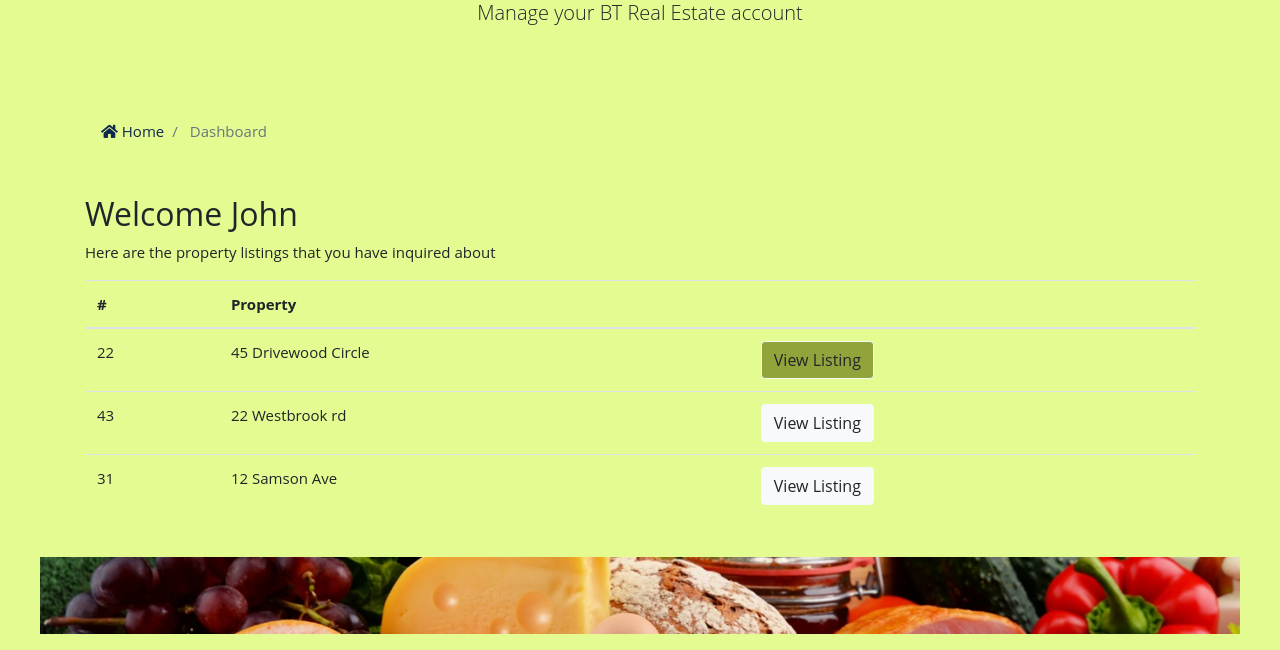
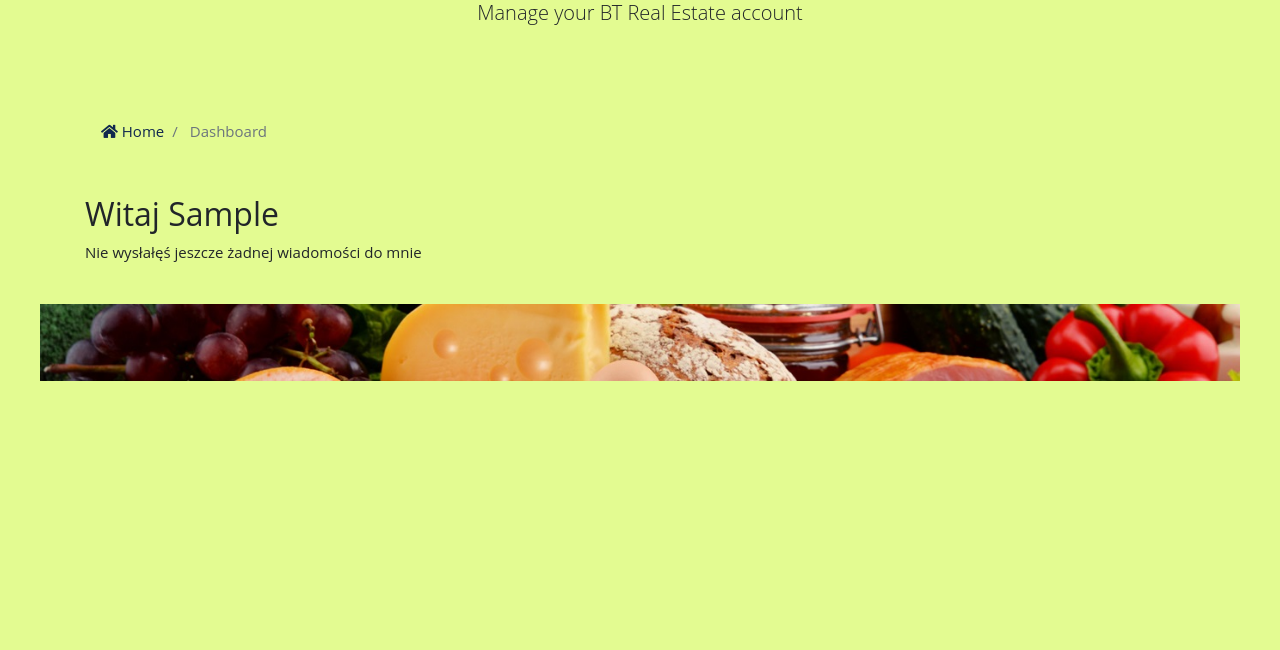
Before and after one commit to jacektessen/dietapp, a Django app: page /accounts/dashboard in a window 1280 px wide. Shown: the part 197-847 px from the top of the page. After the commit the page ends 578 px from the top, so only its background shows below. Run offline with Django 3.2, Linux system fonts and the light colour scheme; the visitor is signed in with stand-in values (Sample User, id 1); data that the repository does not hold is empty; some libraries are stand-ins or nearby versions.

Commit message:
Personalize the dashboard

```diff
--- a/accounts/views.py
+++ b/accounts/views.py
@@ -1,6 +1,7 @@
 from django.shortcuts import render, redirect
 from django.contrib import messages, auth
 from django.contrib.auth.models import User
+from contacts.models import Contact
 
 def register(request):
     if request.method == 'POST':
@@ -58,4 +59,9 @@ def logout(request):
         return redirect('index')
 
 def dashboard(request):
-    return render(request, 'accounts/dashboard.html')
+  user_contacts = Contact.objects.order_by('-contact_date').filter(user_id=request.user.id)
+
+  context = {
+    'contacts': user_contacts
+  }
+  return render(request, 'accounts/dashboard.html', context)
--- a/dietapp/settings.py
+++ b/dietapp/settings.py
@@ -26,6 +26,7 @@ SECRET_KEY = 'z^ngaly2sx_3rbauuzr7folj7*#w!dv#sc(c!sw8e&ayr$0*x='
 DEBUG = True
 
 ALLOWED_HOSTS = ["dietapp.jacektessen.pl"]
+# ALLOWED_HOSTS = []
 
 
 # Application definition
--- a/templates/accounts/dashboard.html
+++ b/templates/accounts/dashboard.html
@@ -34,40 +34,32 @@
     <div class="container">
         <div class="row">
         <div class="col-md-12">
-            <h2>Welcome John</h2>
-            <p>Here are the property listings that you have inquired about</p>
+            <h2>Witaj {{ user.first_name }}</h2>
+            {% if contacts %}
+            <p>Poniżej znajdują się wiadomości, które do mnie przesłałeś</p>
                 <table class="table">
                 <thead>
                     <tr>
                     <th scope="col">#</th>
-                <th scope="col">Property</th>
+                    <th scope="col">Tematy</th>
                     <th></th>
                     </tr>
                 </thead>
                 <tbody>
+                    {% for contact in contacts %}
                         <tr>
-                <td>22</td>
-                <td>45 Drivewood Circle</td>
+                        <td>{{ contact.id }}</td>
+                        <td>{{ contact.subject }}</td>
                         <td>
-                    <a class="btn btn-light" style="background-color: #91a33b"  href="#">View Listing</a>
+                            <a class="btn btn-light" style="background-color: #91a33b"  href="#">Zobacz treść</a>
                         </td>
                         </tr>
-                <tr>
-                <td>43</td>
-                <td>22 Westbrook rd</td>
-                <td>
-                    <a class="btn btn-light" href="#">View Listing</a>
-                </td>
-                </tr>
-                <tr>
-                <td>31</td>
-                <td>12 Samson Ave</td>
-                <td>
-                    <a class="btn btn-light" href="#">View Listing</a>
-                </td>
-                </tr>
+                    {% endfor %}
                 </tbody>
                 </table>
+            {% else %}
+                <p>Nie wysłałęś jeszcze żadnej wiadomości do mnie</p>
+            {% endif %}
         </div>
         </div>
     </div>
--- a/templates/accounts/login.html
+++ b/templates/accounts/login.html
@@ -31,7 +31,7 @@
             <input type="submit" value="Login" class="btn btn-secondary btn-block">
             </form>
         </div>
-        <div><p>Nie masz jeszcze konta? <br/><a href="{% url 'register' %}">Zarejestrój się</a></p></div>
+        <div><p>Nie masz jeszcze konta? <br/><a href="{% url 'register' %}">Zarejestruj się</a></p></div>
         </div>
     </div>
     </div>
```
Also changed, not shown: media/photos/2019/06/28/duck_winner1234.jpg (added), media/photos/2019/06/28/nalesniki.jpg (added), media/photos/2019/07/02/duck_winner1234.jpg (added), 1 other file. Lines whose indentation alone changed are shown as unchanged.
